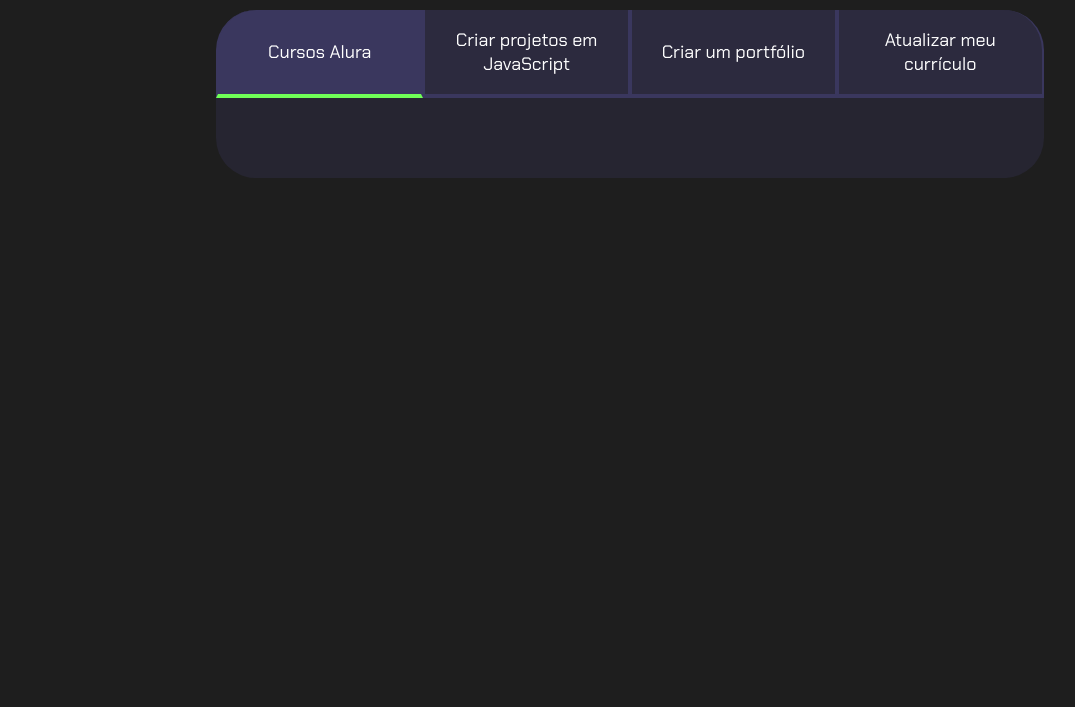
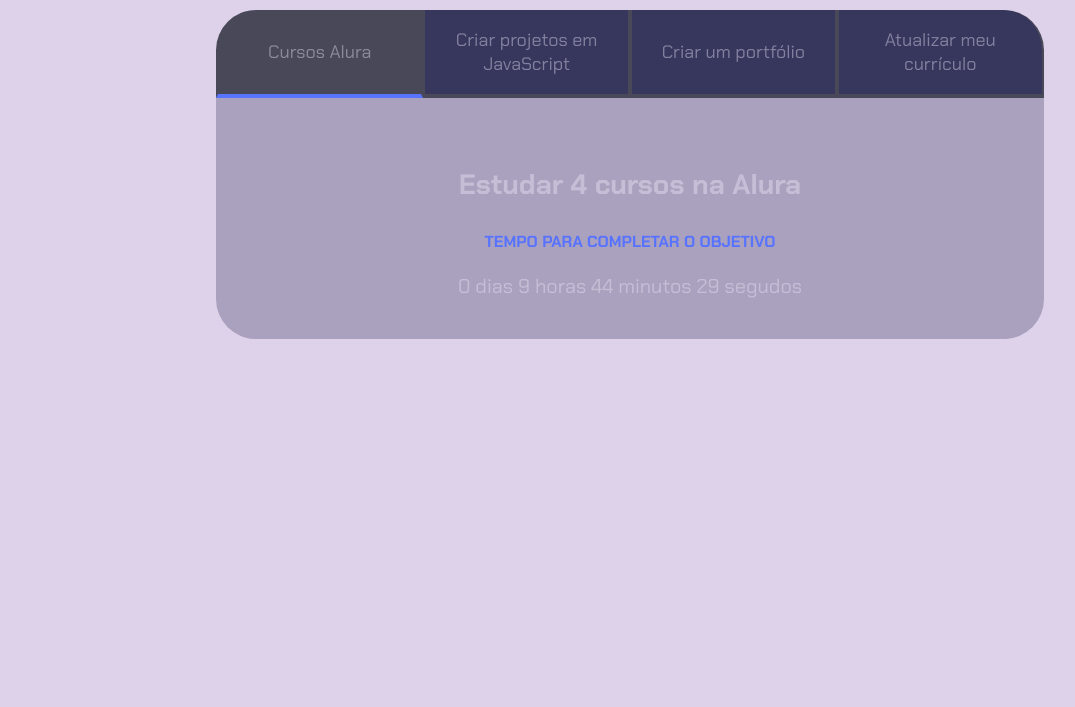
Before and after one commit to natalypereiramiranda/projeto_programacao_3D, a plain HTML site: page index.html in a window 1280 px wide. Shown: the part 93-800 px from the top of the page, without its empty margins (10-1085 px from the left). Drawn offline with Linux system fonts and the light colour scheme.

Commit message:
Add files via upload

```diff
--- a/index.html
+++ b/index.html
@@ -18,31 +18,34 @@
                 <button class="botao">Atualizar meu currículo</button>
             </div>
 
-        <div class="abas-textos"></div>
+            <div class="abas-textos">
                 <div class="aba-conteudo ativo">
                     <h3 class="aba-conteudo-titulo-principal">Estudar 4 cursos na Alura</h3>
                     <h4 class="aba-conteudo-titulo-secundario">Tempo para completar o objetivo</h4>
+                    <div class="contador"></div>
                 </div>
 
                 <div class="aba-conteudo">
                     <h3 class="aba-conteudo-titulo-principal">Criar 5 projetos em JavaScript</h3>
                     <h4 class="aba-conteudo-titulo-secundario">Tempo para completar o objetivo</h4>
+                    <div class="contador"></div>
                 </div>
 
                 <div class="aba-conteudo">
                     <h3 class="aba-conteudo-titulo-principal">Criar um portfólio com os meus 3 melhores projetos</h3>
                     <h4 class="aba-conteudo-titulo-secundario">Tempo para completar o objetivo</h4>
+                    <div class="contador"></div>
                 </div>
 
+                <div class="aba-conteudo">
+                    <h3 class="aba-conteudo-titulo-principal">Atualizar meu currículo com os certificados da Alura</h3>
+                    <h4 class="aba-conteudo-titulo-secundario">Tempo para completar o objetivo</h4>
+                    <div class="contador"></div>
                 </div>
 
 
-        <div class="aba-conteudo">
-            <h3 class="aba-conteudo-titulo-principal">Atualizar meu currículo com os certificados Alura</h3>
-            <h4 class="aba-conteudo-titulo-secundario">Tempo para completar o objetivo</h4>
             </div>
     </div>
-
     </section>
 <script src="main.js"></script>
 </body>
--- a/main.js
+++ b/main.js
@@ -1,13 +1,36 @@
 const botoes = document.querySelectorAll(".botao");
-console.log(botoes);
+const textos = document.querySelectorAll(".aba-conteudo");
+const contadores = document.querySelectorAll(".contador");
+const tempoObjetivo1 = new Date("2024-04-05T00:00:00");
+
+contadores[0].textContent = calculeTempo (tempoObjetivo1);
+
+function calculeTempo (tempoObjetivo1){
+    let tempoAtual = new Date();
+    let tempoFinal = tempoObjetivo1 - tempoAtual;
+    let segundos = Math.floor(tempoFinal/1000);
+    let minutos = Math.floor(segundos/60);
+    let horas = Math.floor(minutos/60);
+    let dias = Math.floor(horas/24);
+
+    segundos %= 60;
+    minutos %= 60;
+    horas %= 24;
+
+
+
+    return dias + " dias " + horas + " horas " + minutos + " minutos " + segundos + " segudos";
+}
 
 for (let i=0; i < botoes.length; i++){
     botoes[i].onclick=function(){
 
         for(let j=0; j<botoes.length; j++){
             botoes[j].classList.remove("ativo");
+            textos[j].classList.remove("ativo");
         }
 
         botoes[i].classList.add("ativo");
+        textos[i].classList.add("ativo");
     }
 }
--- a/style.css
+++ b/style.css
@@ -1,12 +1,12 @@
 @import url('https://fonts.googleapis.com/css2?family=Chakra+Petch:ital,wght@0,300;0,400;0,500;0,600;0,700;1,300;1,400;1,500;1,600;1,700&family=Josefin+Sans:wght@400;700&family=Poppins:wght@300;400;500;700&display=swap');
 
 :root{
-    --cor-de-fundo: #1E1E1E;
-    --verde: #6FFF57;
-    --branco: #FFFFFF;
-    --botao-ativo: #3A375E;
-    --botao-inativo: rgba(58, 55, 94, 0.5);
-    --texto-fundo: rgba(58, 55, 94, 0.3);
+    --cor-de-fundo: #50149430;
+    --verde: #5773ff;
+    --branco: #ece7f86b;
+    --botao-ativo: #494858;
+    --botao-inativo: rgb(55, 55, 94);
+    --texto-fundo: rgba(58, 55, 94, 0.318);
 }
 
 body{
@@ -61,25 +61,35 @@
     border-bottom: 4px solid var(--verde);
 }
 
-.abas-textos{background-color: var(--texto-fundo);
-     padding: 40px;
-     border-radius: 0 0 40px 40px;
+.abas-textos{
+    background-color: var(--texto-fundo);
+    padding: 40px;
+    border-radius: 0 0 40px 40px;
 }
-.aba.conteudo.ativo{
+
+.aba-conteudo.ativo{
     display: block;
 }
+
 .aba-conteudo{
     display: none;
 }
+
 .aba-conteudo-titulo-principal{
     font-size: 28px;
     text-align: center;
 }
+
 .aba-conteudo-titulo-secundario{
     text-align: center;
     color: var(--verde);
     text-transform: uppercase;
 }
+.contador{
+    font-size: 20px;
+    text-align: center;
+}
+
 @media screen and (min-width: 768px) {
     .botoes{
         display: flex;
```
Lines whose indentation alone changed are shown as unchanged.
